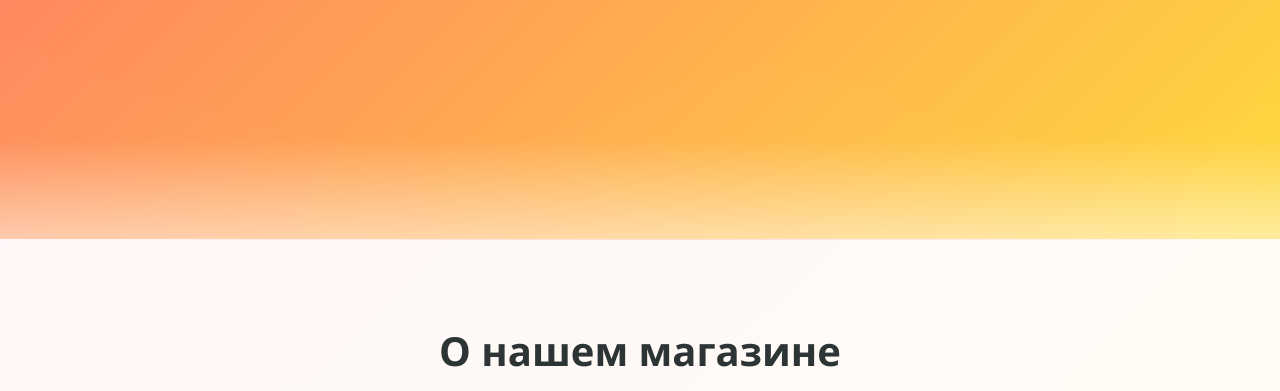
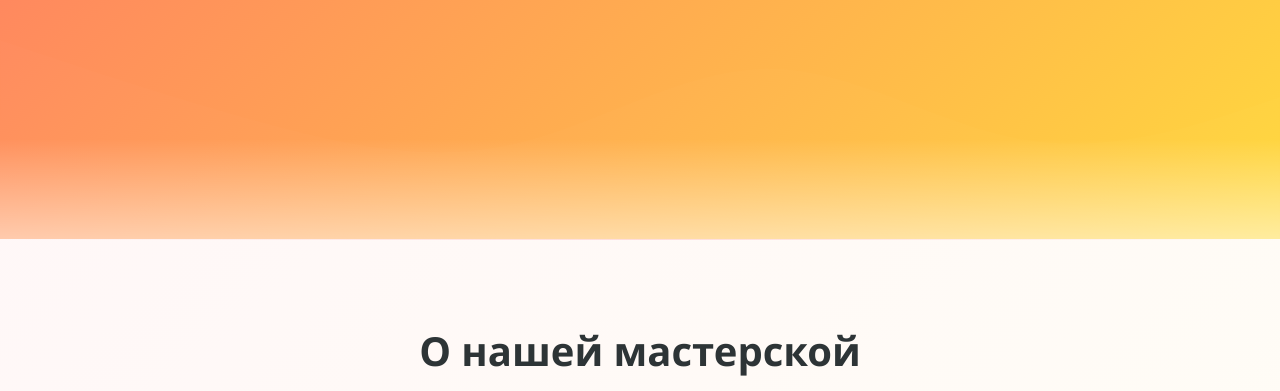
Before and after one commit to joker10451/sunset, a plain HTML site: page index.html in a window 1280 px wide. Shown: the part 561-952 px from the top of the page. Drawn offline with Linux system fonts and the light colour scheme.

Commit message:
Изменен заголовок секции О нас с магазин на мастерская

```diff
--- a/index.html
+++ b/index.html
@@ -42,7 +42,7 @@
 
     <main>
         <section id="about" class="about">
-            <h2>О нашем магазине</h2>
+            <h2 class="fade-in">О нашей мастерской</h2>
             <div class="about-grid">
                 <div class="about-card">
                     <div class="about-icon">
```
